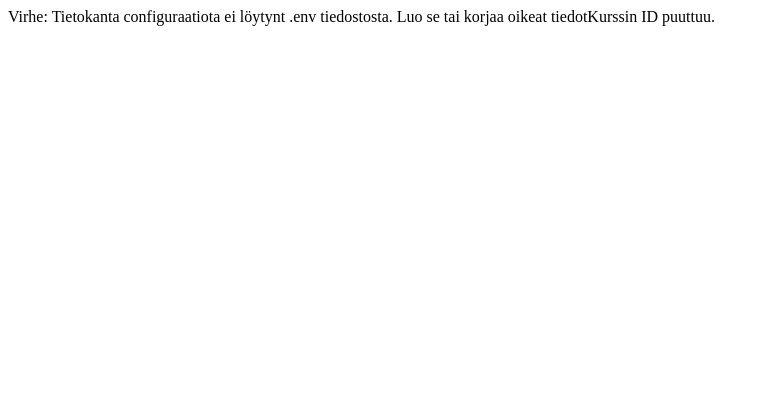
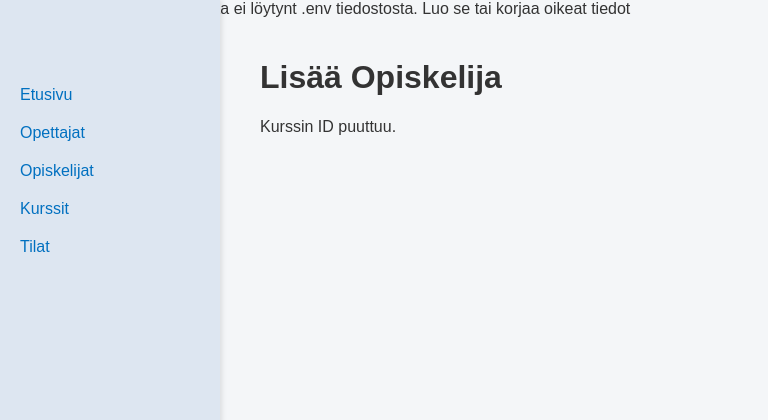
Before and after one commit to Veetiknen/OppilaitosKurssihallinta, a PHP site: page /kurssit/lisaa_opiskelija.php in a window 1280 px wide. Shown: the top 420 px of the page, without its empty margins (0-768 px from the left). Run offline with PHP 8.4, Linux system fonts and the light colour scheme; data that the repository does not hold is empty.

Commit message:
sininenappi

```diff
--- a/kurssit/lisaa_opiskelija.php
+++ b/kurssit/lisaa_opiskelija.php
@@ -1,5 +1,8 @@
 <?php
 require '../yhteys.php';
+require '../template.php';
+
+renderHeader("Lisää Opiskelija");
 
 if (!isset($_GET['kurssi'])) {
     die("Kurssin ID puuttuu.");
@@ -61,9 +64,10 @@ if ($_SERVER["REQUEST_METHOD"] == "POST") {
             </select>
         </label><br><br>
 
-        <button type="submit">Lisää kurssille</button>
+        <button type="submit" class="btn">Lisää kurssille</button>
     </form>
 
     <p><a href="nayta.php?id=<?= $kurssi_id ?>">&laquo; Takaisin kurssin tietoihin</a></p>
 </body>
 </html>
+<?php renderFooter(); ?>
```
